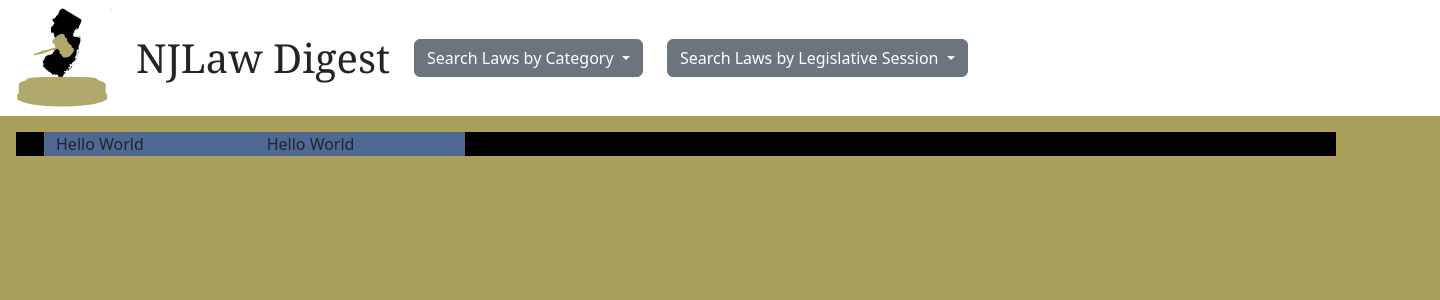
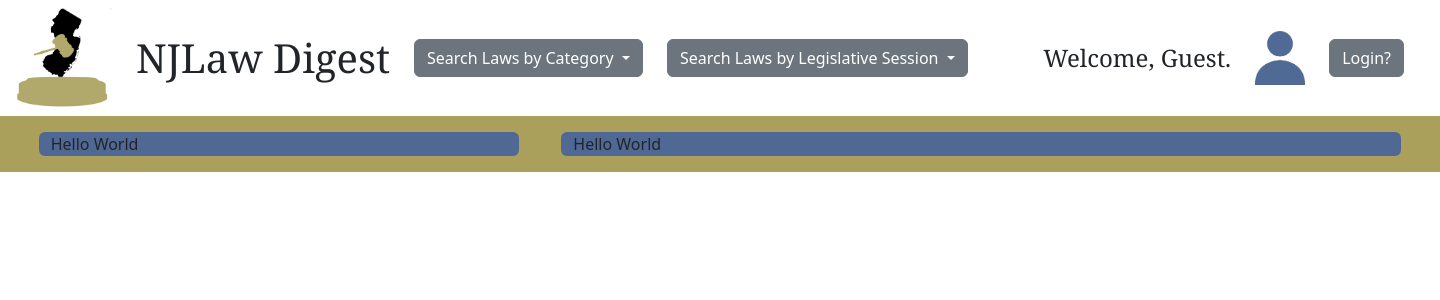
Before and after one commit to JayTomasello/CPS-5995-Team-2, a PHP site: page / in a window 1440 px wide. Shown: the top 300 px of the page. Run offline with PHP 8.4, Linux system fonts and the light colour scheme.

Commit message:
new file:   User Icon.png 	modified:   header.php 	modified:   index.php

```diff
--- a/header.php
+++ b/header.php
@@ -46,9 +46,12 @@ $_COOKIE = false;
 </div>
 
 <nav class="navbar navbar-expand-lg bg" style="background-color:white">
+
     <div class="container-fluid d-flex justify-content-start">
+
         <img src="../NJLawDigest Logo.png" class="img me-4" width="100px" alt="...">
         <label class="navbar-brand fs-1 text-dark me-4" style="font-family: Georgia, 'Times New Roman', Times, serif">NJLaw Digest</label>
+
         <div class="dropdown me-4">
             <button type="button" class="btn btn-secondary dropdown-toggle" id="dropdownMenuOffset" data-bs-toggle="dropdown" aria-expanded="false" data-bs-offset="10,20">
                 Search Laws by Category
@@ -73,5 +76,11 @@ $_COOKIE = false;
 
     </div>
 
+    <div class="container-fluid justify-content-end">
 
+        <label class="navbar-brand fs-4 text-dark me-4" style="font-family: Georgia, 'Times New Roman', Times, serif">Welcome, Guest.</label>
+        <img src="./User Icon.png" class="img" width="50px" alt="...">
+        <button type="button" class="btn btn-secondary m-4">Login?</button>
+
+    </div>
 </nav>
--- a/index.php
+++ b/index.php
@@ -2,17 +2,18 @@
 include('header.php');
 ?>
 
-<body style="background-color: rgb(170, 159, 91)">
-    <div class="container m-3" style="background-color:black">
-        <div class="row align-items-center m-3">
+<body>
+
+    <div class="container-fluid" style="background-color: rgb(170, 159, 91)">
+        <div class="row justify-content-evenly">
 
             <!-- Robo Lawyer Section -->
-            <div class="col-2" style="background-color:rgb(80, 104, 148); border-color:white">
+            <div class="col-4 mx-1 my-3 rounded border-3" style="background-color:rgb(80, 104, 148); border-color:white">
                 Hello World
             </div>
 
             <!-- Document Viewer -->
-            <div class="col-2" style="background-color:rgb(80, 104, 148); border-color:white">
+            <div class="col-7 mx-1 my-3 rounded border-3" style="background-color:rgb(80, 104, 148); border-color:white">
                 Hello World
             </div>
         </div>
```
Also changed, not shown: User Icon.png (added).
